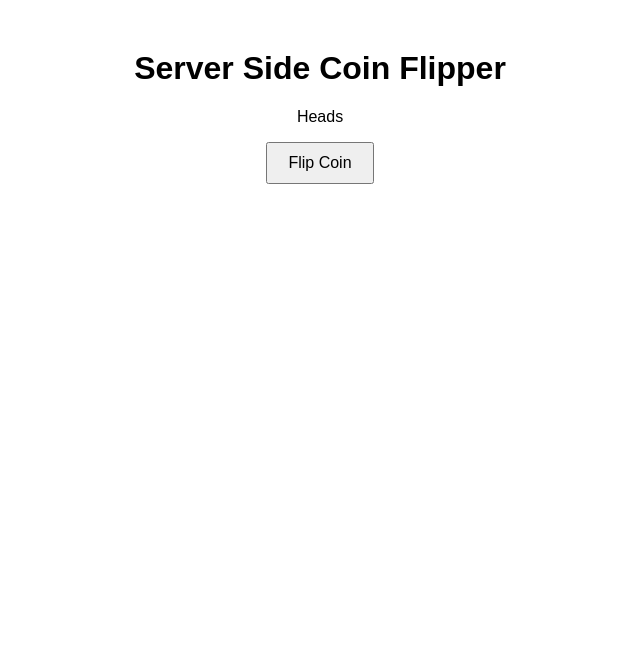
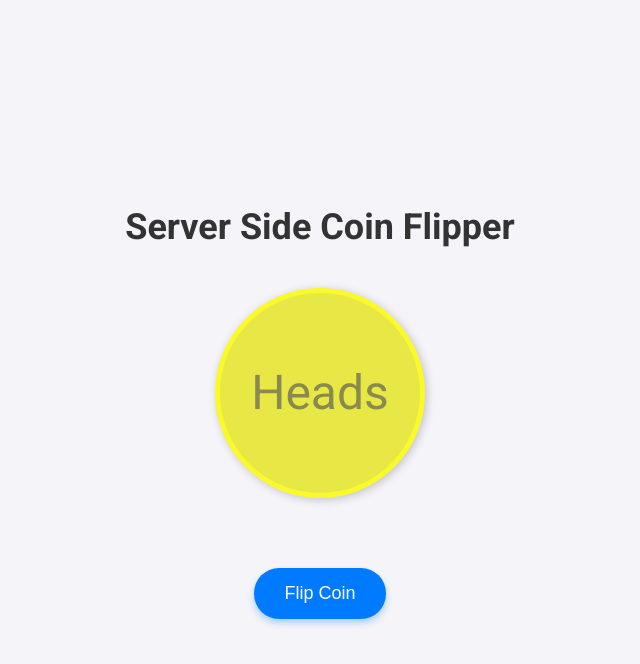
Before and after one commit to aste/coinflipserverside, a website: page public/index.html in a window 1280 px wide. Shown: the whole page, without its empty margins (320-960 px from the left). Drawn offline with Linux system fonts and the light colour scheme.

Commit message:
Add README.md text and update styles.css doc

```diff
--- a/public/index.html
+++ b/public/index.html
@@ -8,7 +8,9 @@
   </head>
   <body>
     <h1>Server Side Coin Flipper</h1>
-    <p id="coin">Heads</p>
+    <div id="coinBackground">
+      <p id="coin">Heads</p>
+    </div>
     <button id="flipButton">Flip Coin</button>
     <script src="main.js"></script>
   </body>
--- a/public/styles.css
+++ b/public/styles.css
@@ -1,10 +1,70 @@
+@import url("https://fonts.googleapis.com/css2?family=Roboto:wght@400;700&display=swap");
+
 body {
-  font-family: Arial, sans-serif;
+  font-family: "Roboto", sans-serif;
+  background-color: #f4f4f9;
   text-align: center;
-  margin-top: 50px;
+  margin: 0;
+  padding: 0;
+  display: flex;
+  flex-direction: column;
+  align-items: center;
+  justify-content: center;
+  height: 100vh;
+}
+
+h1 {
+  margin-bottom: 200px;
+  font-size: 36px;
+  color: #333;
+  margin-bottom: 20px;
 }
 
 button {
-  padding: 10px 20px;
-  font-size: 16px;
+  margin-top: 50px;
+  padding: 15px 30px;
+  font-size: 18px;
+  background-color: #007bff;
+  color: #fff;
+  border: none;
+  border-radius: 25px;
+  box-shadow: 0 4px 6px rgba(0, 123, 255, 0.3);
+  cursor: pointer;
+  transition: background-color 0.3s, box-shadow 0.3s;
 }
+
+button:hover {
+  background-color: #0056b3;
+  box-shadow: 0 6px 8px rgba(0, 123, 255, 0.5);
+}
+
+button:active {
+  transform: scale(0.95);
+}
+
+button.scale-animation {
+  animation: scaleAnim 0.2s forwards;
+}
+
+#coin {
+  font-size: 48px;
+  padding: 20px;
+  color: rgb(137, 137, 80);
+  display: flex;
+  justify-content: center;
+  align-items: center;
+  height: 100%;
+}
+
+#coinBackground {
+  width: 200px;
+  height: 200px;
+  border: 5px solid rgb(250, 250, 42);
+  background-color: rgb(231, 231, 69);
+  border-radius: 50%;
+  box-shadow: 2px 2px 10px rgba(0, 0, 0, 0.2);
+  display: flex;
+  justify-content: center;
+  align-items: center;
+  margin: 20px auto;
+}
```
